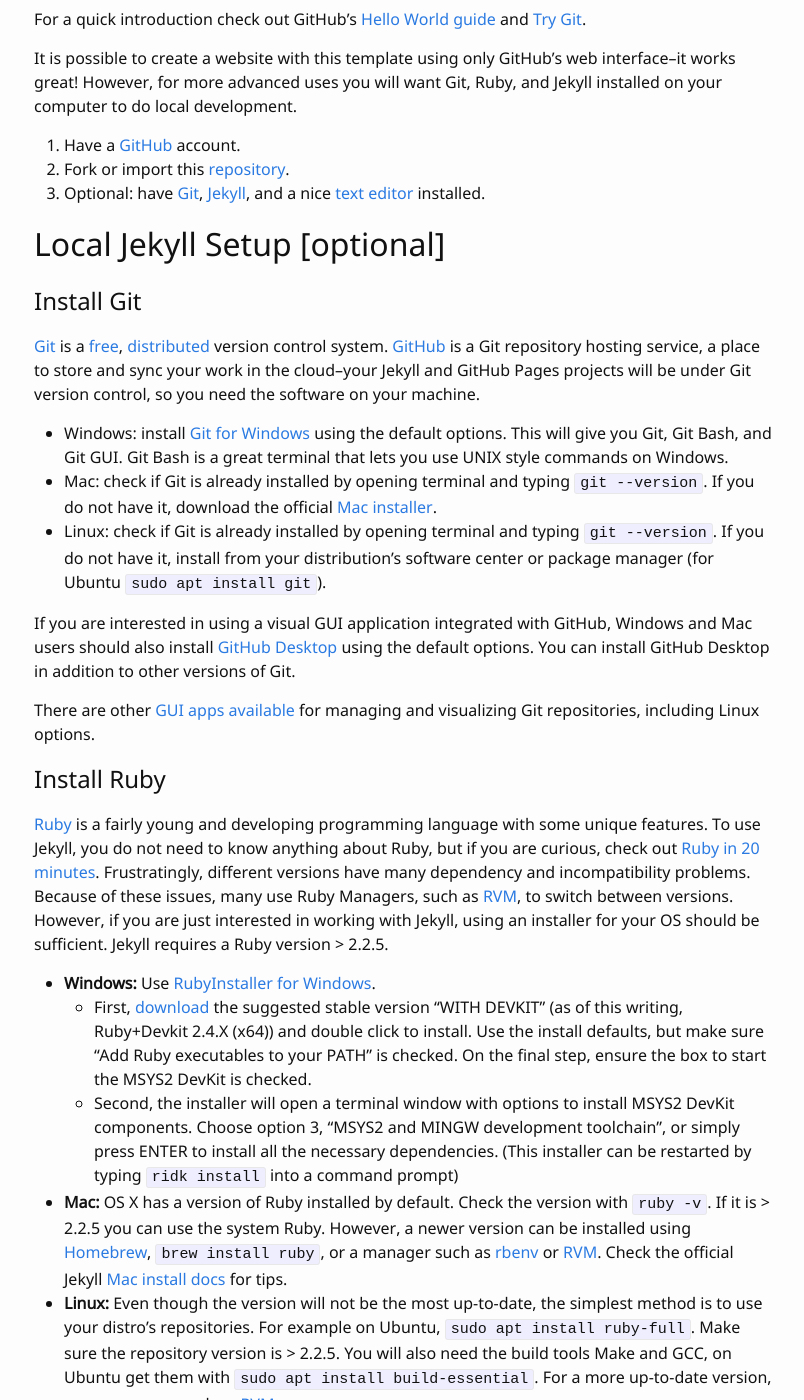
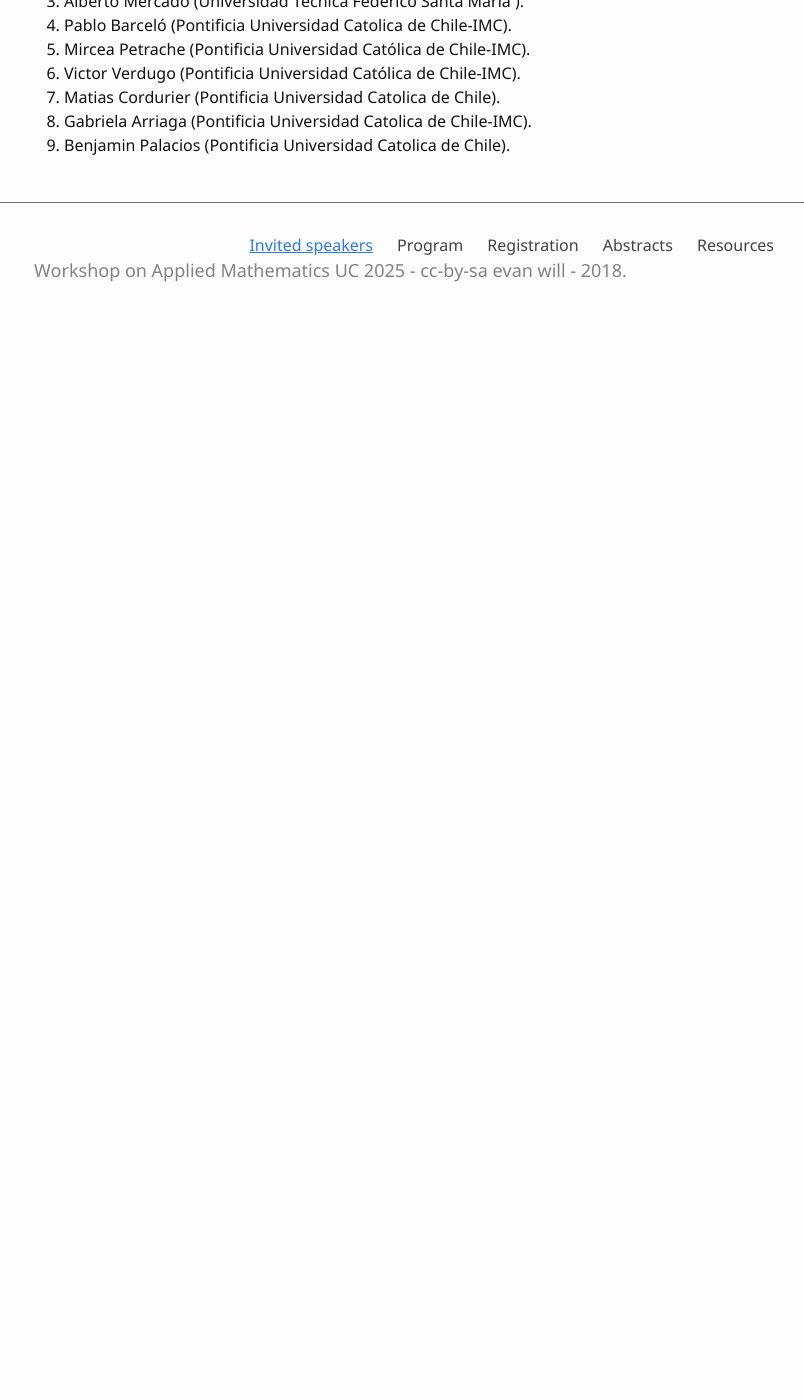
Before and after one commit to AppliedMathUC/workshop-applied-math-2025, a Jekyll site: the page built from 0-prep.md, in a window 1280 px wide and 1400 px high, scrolled down 270 px. Shown: the whole window, without its empty margins (236-1040 px from the left). Built offline with Jekyll 4.4.1, drawn with Linux system fonts in a browser that asks for light colours; after the commit the page ends 900 px from its top, so only the background shows below that; some of the changed text lies outside the part shown.

Commit message:
Update 0-prep.md

```diff
--- a/0-prep.md
+++ b/0-prep.md
@@ -3,74 +3,14 @@
 nav: true
 ---
 
-# Workshop Prep
+# Invited speakers
 
-To create your own materials using `workshop-template`, please create a free [GitHub account](https://github.com/join) if you do not have one already.
-Basic familiarity with the GitHub web interface will be helpful.
-
-For a quick introduction check out GitHub's [Hello World guide](https://guides.github.com/activities/hello-world/) and [Try Git](https://try.github.io/).
-
-It is possible to create a website with this template using only GitHub's web interface--it works great!
-However, for more advanced uses you will want Git, Ruby, and Jekyll installed on your computer to do local development.
-
-1. Have a [GitHub](https://github.com) account.
-2. Fork or import this [repository](https://github.com/evanwill/workshop-template).
-3. Optional: have [Git](https://git-scm.com/), [Jekyll](https://jekyllrb.com/), and a nice [text editor](https://code.visualstudio.com/) installed.
-
-# Local Jekyll Setup [optional]
-
-## Install Git
-
-[Git](https://git-scm.com/) is a [free](https://www.gnu.org/philosophy/free-sw.en.html), [distributed](https://en.wikipedia.org/wiki/Distributed_version_control) version control system. [GitHub](https://github.com/) is a Git repository hosting service, a place to store and sync your work in the cloud--your Jekyll and GitHub Pages projects will be under Git version control, so you need the software on your machine.
-
-- Windows: install [Git for Windows](https://git-for-windows.github.io/) using the default options. This will give you Git, Git Bash, and Git GUI. Git Bash is a great terminal that lets you use UNIX style commands on Windows.
-- Mac: check if Git is already installed by opening terminal and typing `git --version`. If you do not have it, download the official [Mac installer](https://git-scm.com/downloads).
-- Linux: check if Git is already installed by opening terminal and typing `git --version`. If you do not have it, install from your distribution's software center or package manager (for Ubuntu `sudo apt install git`).
-
-If you are interested in using a visual GUI application integrated with GitHub, Windows and Mac users should also install [GitHub Desktop](https://desktop.github.com/) using the default options.
-You can install GitHub Desktop in addition to other versions of Git.
-
-There are other [GUI apps available](https://git-scm.com/downloads/guis) for managing and visualizing Git repositories, including Linux options.
-
-## Install Ruby
-
-[Ruby](https://www.ruby-lang.org/en/) is a fairly young and developing programming language with some unique features.
-To use Jekyll, you do not need to know anything about Ruby, but if you are curious, check out [Ruby in 20 minutes](https://www.ruby-lang.org/en/documentation/quickstart/).
-Frustratingly, different versions have many dependency and incompatibility problems.
-Because of these issues, many use Ruby Managers, such as [RVM](http://rvm.io/), to switch between versions.
-However, if you are just interested in working with Jekyll, using an installer for your OS should be sufficient.
-Jekyll requires a Ruby version > 2.2.5.
-
-- **Windows:** Use [RubyInstaller for Windows](https://rubyinstaller.org/).
-    - First, [download](https://rubyinstaller.org/downloads/) the suggested stable version "WITH DEVKIT" (as of this writing, Ruby+Devkit 2.4.X (x64)) and double click to install. Use the install defaults, but make sure "Add Ruby executables to your PATH" is checked. On the final step, ensure the box to start the MSYS2 DevKit is checked.
-    - Second, the installer will open a terminal window with options to install MSYS2 DevKit components. Choose option 3, "MSYS2 and MINGW development toolchain", or simply press ENTER to install all the necessary dependencies. (This installer can be restarted by typing `ridk install` into a command prompt)
-- **Mac:** OS X has a version of Ruby installed by default. Check the version with `ruby -v`. If it is > 2.2.5 you can use the system Ruby. However, a newer version can be installed using [Homebrew](https://brew.sh/), `brew install ruby`, or a manager such as [rbenv](https://github.com/rbenv/rbenv) or [RVM](http://rvm.io/). Check the official Jekyll [Mac install docs](https://jekyllrb.com/docs/installation/#macOS) for tips.
-- **Linux:** Even though the version will not be the most up-to-date, the simplest method is to use your distro's repositories. For example on Ubuntu, `sudo apt install ruby-full`. Make sure the repository version is > 2.2.5. You will also need the build tools Make and GCC, on Ubuntu get them with `sudo apt install build-essential`. For a more up-to-date version, use a manager such as [RVM](http://rvm.io/).
-
-## Install Jekyll
-
-> Note: Jekyll does not officially support Windows, however it is cross platform (they just don’t officially write windows documentation or check for bugs).
-> There is a [Jekyll on Windows](https://jekyllrb.com/docs/windows/#installation) page, but it can be out of date and inaccurate.
-
-Jekyll is a Gem, a software package installed via Ruby's management system called RubyGems (similar to Python's Pip).
-Open a terminal and type:
-`gem install jekyll bundler`
-
-This will take a minute as Gem installs all the dependencies and builds extensions.
-
-> Note: Linux users may need to `sudo`, to avoid this install Ruby using [RVM](http://rvm.io/).
-> On Windows, if `gem` returns an error about secure connections, it may be necessary to update to a newer version of RubyGems as some versions have out of date SSL certificates.
-> Manually install the newer version by downloading the [RubyGems zip package](https://rubygems.org/pages/download#formats).
-> Unzip the package, then run `ruby setup.rb` in the directory.
-
-# Text Editor
-
-When working with code you should have a good text editor.
-Windows notepad does not handle UTF-8 encoding or UNIX line endings that are standard for cross platform applications.
-For basic editing, Windows [Notepad++](https://notepad-plus-plus.org/), Mac TextEdit, or Linux Gedit are sufficient.
-However, a more complete code editor will be helpful for managing Jekyll projects.
-
-Open-source cross platform suggestions:
-
-- [Visual Studio Code](https://code.visualstudio.com/)
-- [Atom](https://atom.io/)
+1. Soledad Villar (Johns Hopkins University, USA).
+2. Claudio Muñoz (Universidad de Chile).
+3. Alberto Mercado (Universidad Técnica Federico Santa María ).
+4. Pablo Barceló (Pontificia Universidad Catolica de Chile-IMC).
+5. Mircea Petrache (Pontificia Universidad Católica de Chile-IMC).
+6. Victor Verdugo (Pontificia Universidad Católica de Chile-IMC).
+7. Matias Cordurier (Pontificia Universidad Catolica de Chile).
+8. Gabriela Arriaga (Pontificia Universidad Catolica de Chile-IMC).
+9. Benjamin Palacios (Pontificia Universidad Catolica de Chile).
```
